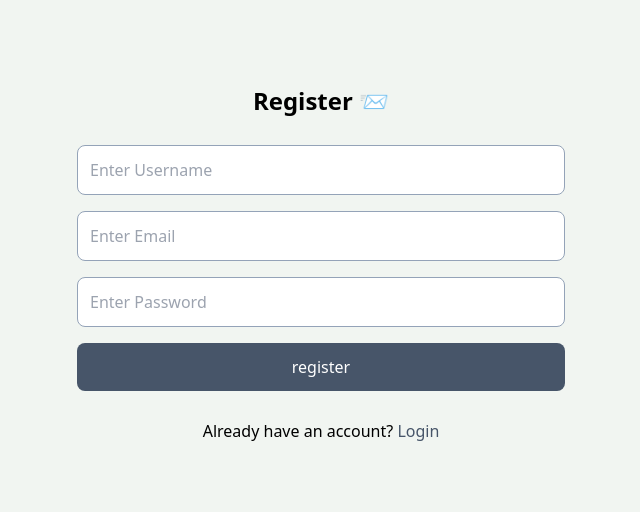
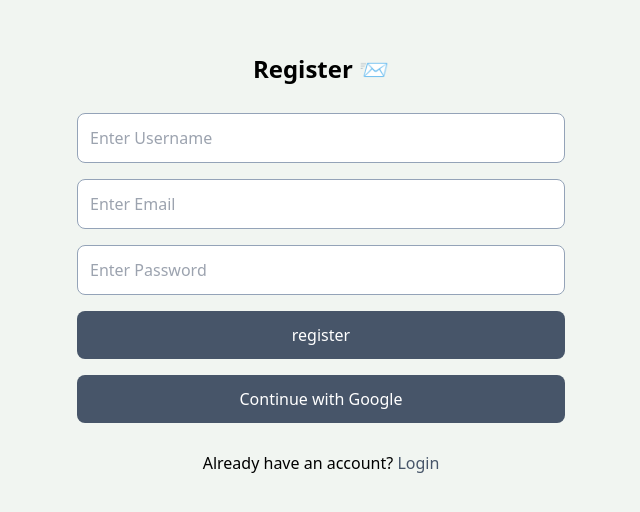
Before and after one commit to CaseyOchieng/Nyumba-Yangu, a React (Vite) app: page /signup in a window 1280 px wide. Shown: the part 136-648 px from the top of the page, without its empty margins (319-959 px from the left). Built offline with nearby package versions, Linux system fonts and the light colour scheme.

Commit message:
Added Persistor on main.js

```diff
--- /dev/null
+++ b/src/components/OAuth.jsx
@@ -0,0 +1,10 @@
+export default function OAuth() {
+  return (
+    <button
+      type="button"
+      className="bg-slate-600 text-white p-3 rounded-lg hover:bg-slate-800 transition duration-200 ease-in-out disabled:opacity-50 disabled:cursor-not-allowed"
+    >
+      Continue with Google
+    </button>
+  );
+}
--- a/src/pages/Signin.jsx
+++ b/src/pages/Signin.jsx
@@ -1,6 +1,7 @@
 import { useState } from "react";
 import { useDispatch } from "react-redux";
 import { Link, useNavigate } from "react-router-dom";
+import OAuth from "../components/OAuth.jsx";
 import {
   SignInFailure,
   SignInStart,
@@ -114,6 +115,8 @@ export default function Signin() {
           >
             {loading ? "Loading..." : "Login"}
           </button>
+          {/* Google Signin */}
+          <OAuth />
         </form>
         <div className="my-7">
           <p>
--- a/src/pages/Signup.jsx
+++ b/src/pages/Signup.jsx
@@ -1,5 +1,6 @@
 import { useState } from "react";
 import { Link, useNavigate } from "react-router-dom";
+import OAuth from "../components/OAuth";
 export default function SignUp() {
   const navigate = useNavigate();
   const [formData, setFormData] = useState({
@@ -104,6 +105,10 @@ export default function SignUp() {
           >
             {loading ? "Loading..." : "register"}
           </button>
+
+          {/* Google SignUp */}
+          <OAuth />
+          {/* Google SignUp */}
         </form>
         <div className="my-7">
           <p>
```
